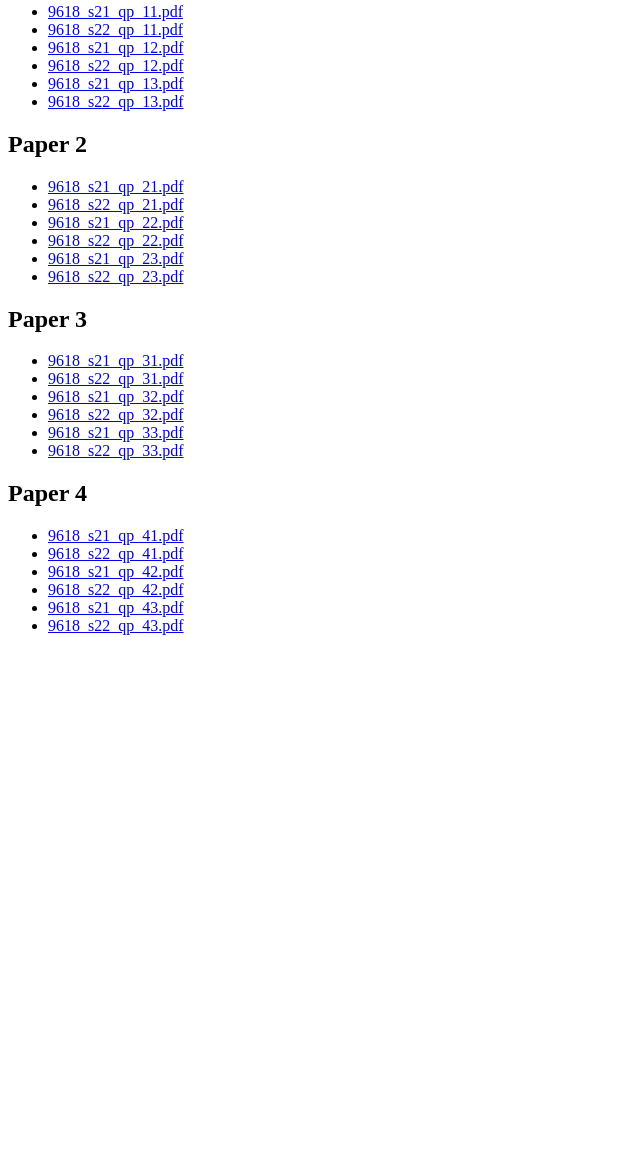
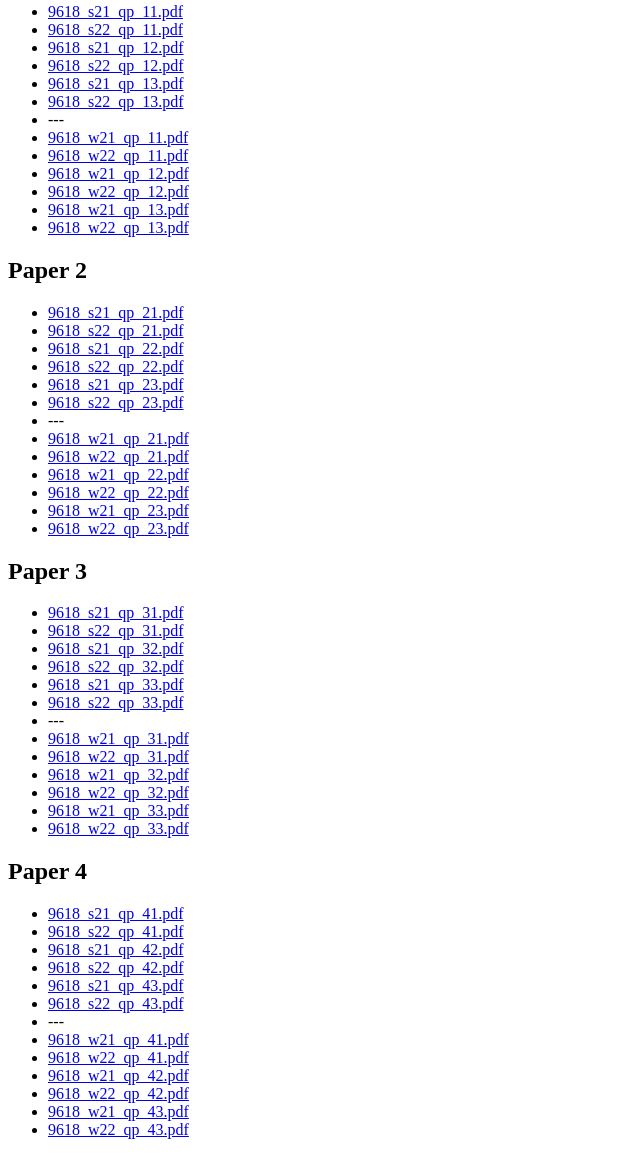
Before and after one commit to GoldenEdit/cs, a plain HTML site: page past-papers.html in a window 1280 px wide. Shown: the part 124-1279 px from the top of the page, without its empty margins (0-640 px from the left). Before the commit the page ends 800 px from the top, so only its background shows below. Drawn offline with Linux system fonts and the light colour scheme.

Commit message:
Update past-papers.html

```diff
--- a/past-papers.html
+++ b/past-papers.html
@@ -11,8 +11,15 @@
 		<li><a href="9618_s22_qp_11.pdf">9618_s22_qp_11.pdf</a></li>
 		<li><a href="9618_s21_qp_12.pdf">9618_s21_qp_12.pdf</a></li>
 		<li><a href="9618_s22_qp_12.pdf">9618_s22_qp_12.pdf</a></li>
-        <li><a href="9618_s21_qp_13.pdf">9618_s21_qp_13.pdf</a></li>
+        	<li><a href="9618_s21_qp_13.pdf">9618_s21_qp_13.pdf</a></li>
 		<li><a href="9618_s22_qp_13.pdf">9618_s22_qp_13.pdf</a></li>
+		<li><a>---</a></li>
+		<li><a href="9618_w21_qp_11.pdf">9618_w21_qp_11.pdf</a></li>
+		<li><a href="9618_w22_qp_11.pdf">9618_w22_qp_11.pdf</a></li>
+		<li><a href="9618_w21_qp_12.pdf">9618_w21_qp_12.pdf</a></li>
+		<li><a href="9618_w22_qp_12.pdf">9618_w22_qp_12.pdf</a></li>
+        	<li><a href="9618_w21_qp_13.pdf">9618_w21_qp_13.pdf</a></li>
+		<li><a href="9618_w22_qp_13.pdf">9618_w22_qp_13.pdf</a></li>
     </ul>
     <h2>Paper 2</h2>
 	<ul>
@@ -20,8 +27,15 @@
 		<li><a href="9618_s22_qp_21.pdf">9618_s22_qp_21.pdf</a></li>
 		<li><a href="9618_s21_qp_22.pdf">9618_s21_qp_22.pdf</a></li>
 		<li><a href="9618_s22_qp_22.pdf">9618_s22_qp_22.pdf</a></li>
-        <li><a href="9618_s21_qp_23.pdf">9618_s21_qp_23.pdf</a></li>
+        	<li><a href="9618_s21_qp_23.pdf">9618_s21_qp_23.pdf</a></li>
 		<li><a href="9618_s22_qp_23.pdf">9618_s22_qp_23.pdf</a></li>
+		<li><a>---</a></li>
+		<li><a href="9618_w21_qp_11.pdf">9618_w21_qp_21.pdf</a></li>
+		<li><a href="9618_w22_qp_11.pdf">9618_w22_qp_21.pdf</a></li>
+		<li><a href="9618_w21_qp_12.pdf">9618_w21_qp_22.pdf</a></li>
+		<li><a href="9618_w22_qp_12.pdf">9618_w22_qp_22.pdf</a></li>
+        	<li><a href="9618_w21_qp_13.pdf">9618_w21_qp_23.pdf</a></li>
+		<li><a href="9618_w22_qp_13.pdf">9618_w22_qp_23.pdf</a></li>
     </ul>
     <h2>Paper 3</h2>
 	<ul>
@@ -29,8 +43,16 @@
 		<li><a href="9618_s22_qp_31.pdf">9618_s22_qp_31.pdf</a></li>
 		<li><a href="9618_s21_qp_32.pdf">9618_s21_qp_32.pdf</a></li>
 		<li><a href="9618_s22_qp_32.pdf">9618_s22_qp_32.pdf</a></li>
-        <li><a href="9618_s21_qp_33.pdf">9618_s21_qp_33.pdf</a></li>
+        	<li><a href="9618_s21_qp_33.pdf">9618_s21_qp_33.pdf</a></li>
 		<li><a href="9618_s22_qp_33.pdf">9618_s22_qp_33.pdf</a></li>
+		<li><a>---</a></li>
+		<li><a href="9618_w21_qp_11.pdf">9618_w21_qp_31.pdf</a></li>
+		<li><a href="9618_w22_qp_11.pdf">9618_w22_qp_31.pdf</a></li>
+		<li><a href="9618_w21_qp_12.pdf">9618_w21_qp_32.pdf</a></li>
+		<li><a href="9618_w22_qp_12.pdf">9618_w22_qp_32.pdf</a></li>
+        	<li><a href="9618_w21_qp_13.pdf">9618_w21_qp_33.pdf</a></li>
+		<li><a href="9618_w22_qp_13.pdf">9618_w22_qp_33.pdf</a></li>
+
     </ul>
     <h2>Paper 4</h2>
 	<ul>
@@ -38,8 +60,15 @@
 		<li><a href="9618_s22_qp_41.pdf">9618_s22_qp_41.pdf</a></li>
 		<li><a href="9618_s21_qp_42.pdf">9618_s21_qp_42.pdf</a></li>
 		<li><a href="9618_s22_qp_42.pdf">9618_s22_qp_42.pdf</a></li>
-        <li><a href="9618_s21_qp_43.pdf">9618_s21_qp_43.pdf</a></li>
+        	<li><a href="9618_s21_qp_43.pdf">9618_s21_qp_43.pdf</a></li>
 		<li><a href="9618_s22_qp_43.pdf">9618_s22_qp_43.pdf</a></li>
+		<li><a>---</a></li>
+		<li><a href="9618_w21_qp_11.pdf">9618_w21_qp_41.pdf</a></li>
+		<li><a href="9618_w22_qp_11.pdf">9618_w22_qp_41.pdf</a></li>
+		<li><a href="9618_w21_qp_12.pdf">9618_w21_qp_42.pdf</a></li>
+		<li><a href="9618_w22_qp_12.pdf">9618_w22_qp_42.pdf</a></li>
+        	<li><a href="9618_w21_qp_13.pdf">9618_w21_qp_43.pdf</a></li>
+		<li><a href="9618_w22_qp_13.pdf">9618_w22_qp_43.pdf</a></li>
     </ul>
 </body>
 </html>
```
